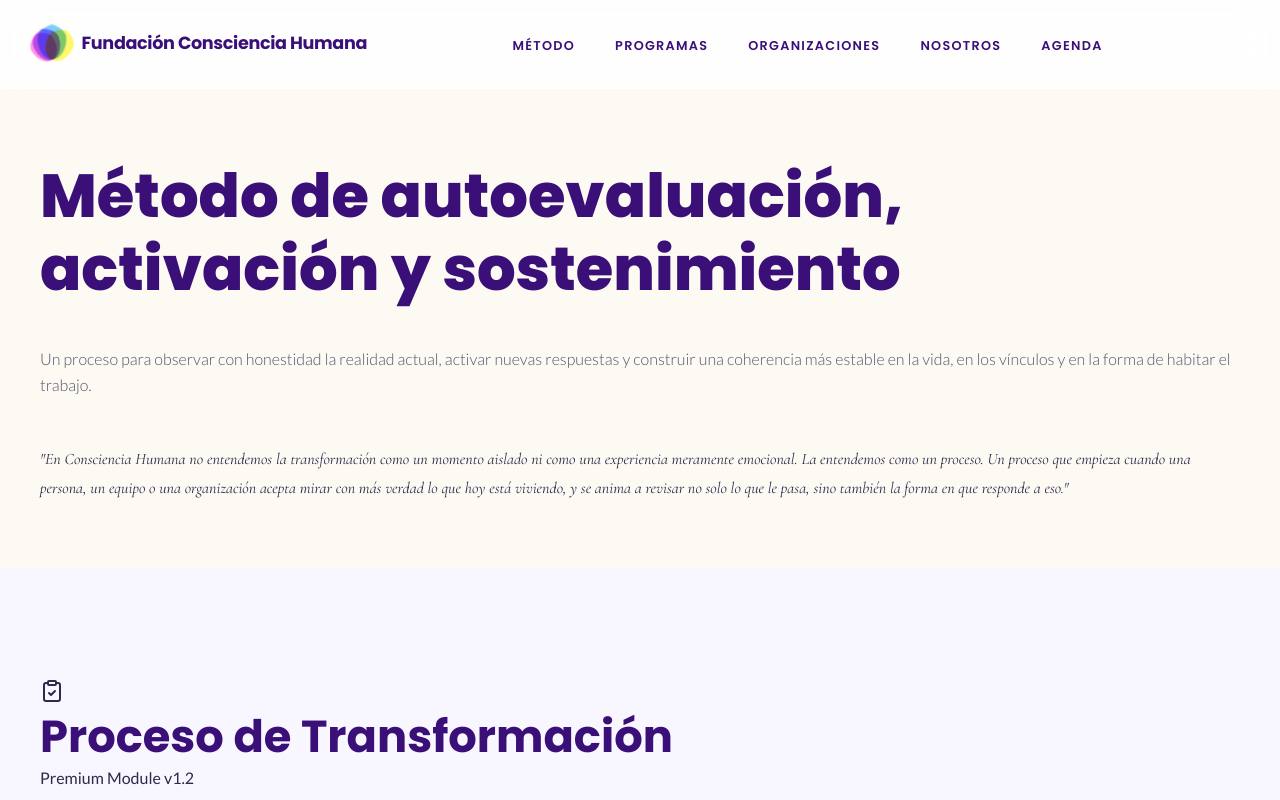
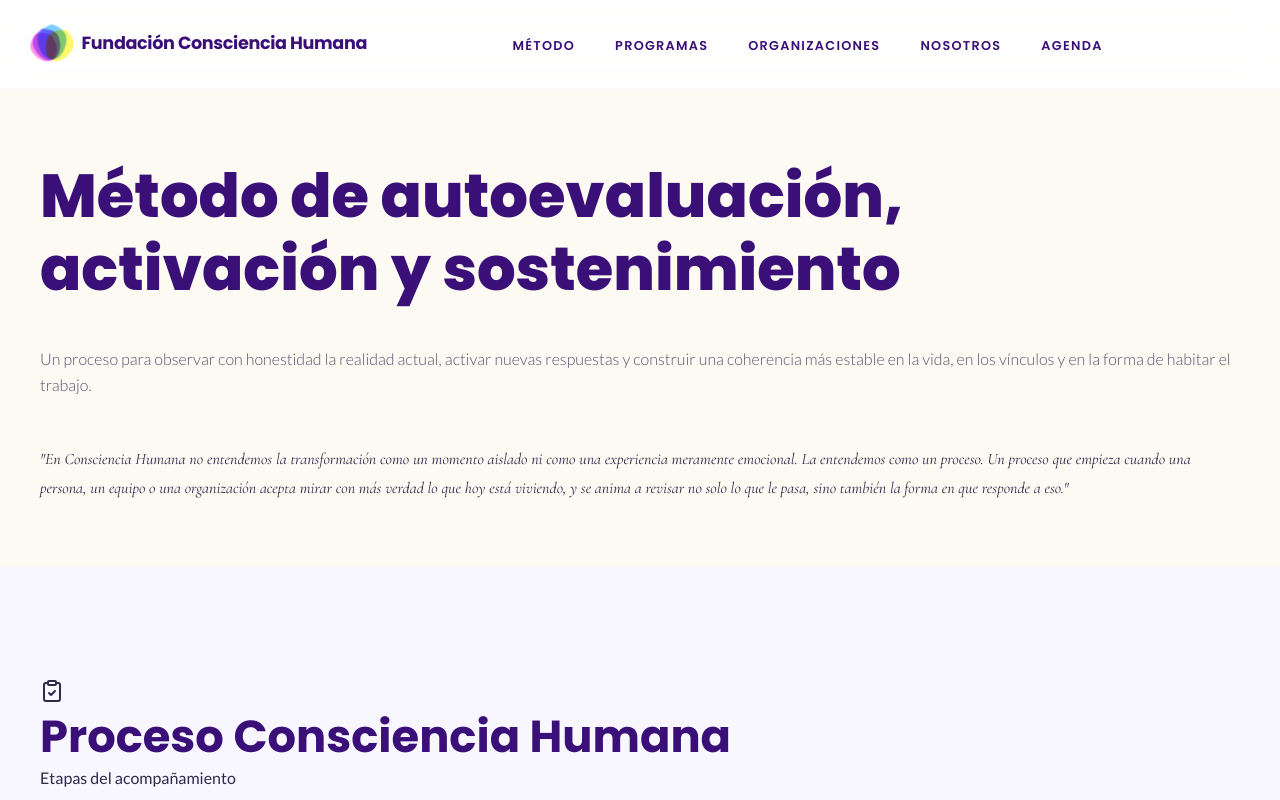
Before and after one commit to joerey101/conscienciahumana, a React (Vite) app: page /metodo in a window 1280 px wide. Shown: the top 800 px of the page. Built offline with nearby package versions, Linux system fonts and the light colour scheme.

Commit message:
Remove Premium Module placeholder metadata and update VisualProgress labels in Metodo page

```diff
--- a/src/components/premium/VisualProgress.tsx
+++ b/src/components/premium/VisualProgress.tsx
@@ -29,7 +29,15 @@
   }
 ];
 
-export const VisualProgress = ({ procedures = DefaultProcedures }: { procedures?: Procedure[] }) => {
+export const VisualProgress = ({
+  procedures = DefaultProcedures,
+  headerTitle = "Metodología",
+  headerSubtitle = "Proceso de acompañamiento"
+}: {
+  procedures?: Procedure[],
+  headerTitle?: string,
+  headerSubtitle?: string
+}) => {
   return (
     <div className="vp-container animate-in slide-in-from-bottom duration-300">
       <div className="flex items-center gap-3 mb-6">
@@ -37,8 +45,8 @@
           <ClipboardCheck size={24} />
         </div>
         <div>
-          <h2 className="text-2xl font-black text-violet-900 uppercase tracking-tight" style={{ color: 'var(--violeta-deep)' }}>Proceso de Transformación</h2>
-          <p className="text-[10px] text-slate-500 font-bold uppercase tracking-widest">Premium Module v1.2</p>
+          <h2 className="text-2xl font-black text-violet-900 uppercase tracking-tight" style={{ color: 'var(--violeta-deep)' }}>{headerTitle}</h2>
+          <p className="text-[10px] text-slate-500 font-bold uppercase tracking-widest">{headerSubtitle}</p>
         </div>
       </div>
 
--- a/src/pages/Metodo.tsx
+++ b/src/pages/Metodo.tsx
@@ -40,6 +40,8 @@
       <section className="section section-light">
         <div className="section-inner">
           <VisualProgress
+            headerTitle="Proceso Consciencia Humana"
+            headerSubtitle="Etapas del acompañamiento"
             procedures={[
               {
                 title: "Reconocer",
```
